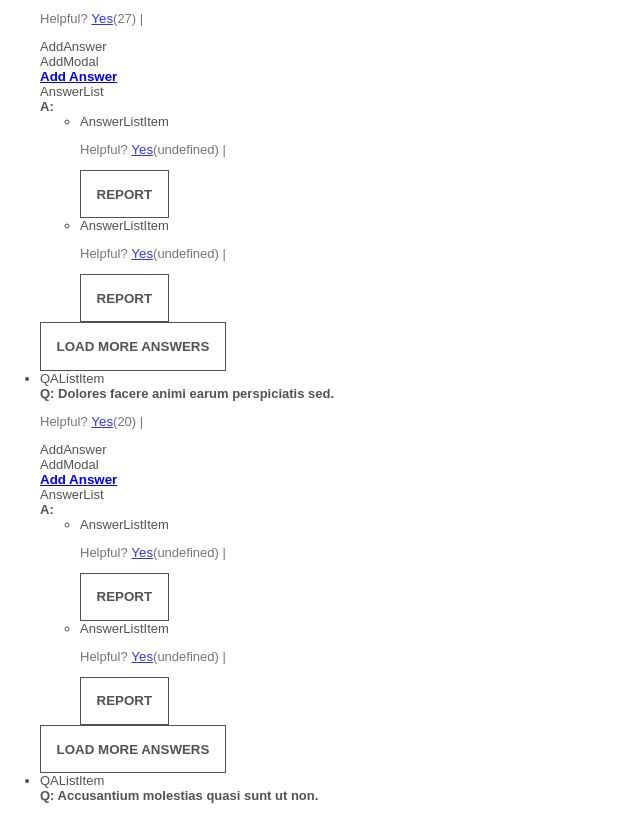
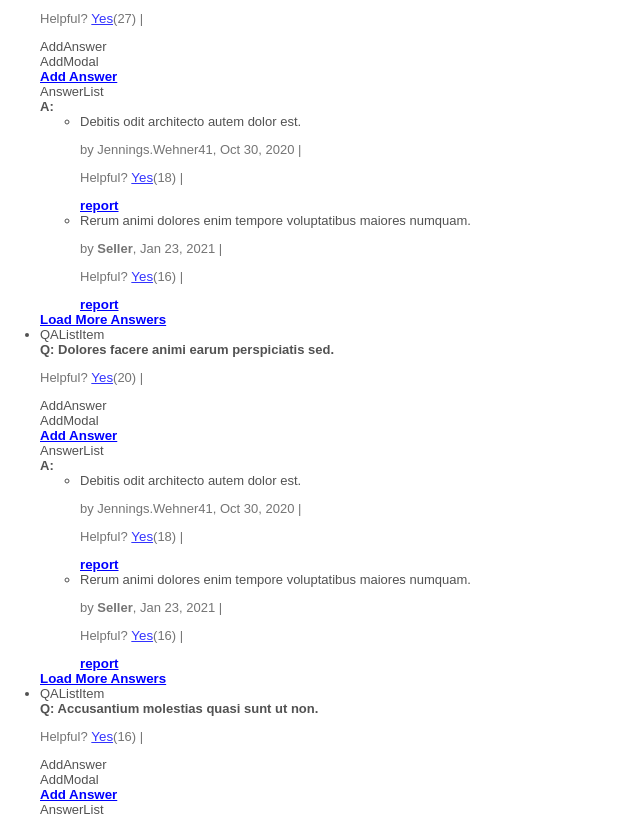
Before and after one commit to Quidditch-Queue-Handlers/FEC-Project-Atelier, a React (Create React App) app in the folder client/: page / in a window 1280 px wide. Shown: the part 914-1730 px from the top of the page, without its empty margins (0-640 px from the left). Built offline with nearby package versions, Linux system fonts and the light colour scheme; no server answers; the HTML template or start-up script is replaced by a standard one.

Commit message:
added date-fns to format my date, added in the answer details, if answer is posted by the seller i bold their name, formatted more returned HTML and styled the report button.

```diff
--- a/client/examples/QA-examples/exampleAnswer329065.json
+++ b/client/examples/QA-examples/exampleAnswer329065.json
@@ -15,7 +15,7 @@
             "answer_id": 3074019,
             "body": "Rerum animi dolores enim tempore voluptatibus maiores numquam.",
             "date": "2021-01-23T00:00:00.000Z",
-            "answerer_name": "Georgette_OConnell50",
+            "answerer_name": "Seller",
             "helpfulness": 16,
             "photos": [
                 {
--- a/client/src/components/QuestionsAndAnswers/QAList/QAListItem/AnswerList/AnswerListItem.jsx
+++ b/client/src/components/QuestionsAndAnswers/QAList/QAListItem/AnswerList/AnswerListItem.jsx
@@ -1,22 +1,37 @@
 import React from 'react';
 import Helpful from '../Helpful';
+import { parseISO } from 'date-fns';
 
-const AnswerListItem = ({answer, helpfulAnswerClickHandler, reportButtonClickHandler}) => {
+const AnswerListItem = ({ answer, helpfulAnswerClickHandler, reportButtonClickHandler }) => {
   const [alreadyReported, setAlreadyReported] = React.useState(false);
-  const [helpfulCount, setHelpfulCount] = React.useState(answer?.helpfulCount);
+  const [helpfulCount, setHelpfulCount] = React.useState(answer?.helpfulness);
+
+  //options object to format my date properly
+  const options = {
+    day: "numeric",
+    month: "short",
+    year: "numeric"
+  }
 
   return (
     <li>
-      <div>AnswerListItem</div>
-      <Helpful helpfulCount={helpfulCount} helpfulClickHandler={helpfulAnswerClickHandler}/>
+      <div>{`${answer.body}`}</div>
+      {answer.answerer_name === 'Seller' ? (
+        <p>by <b>{answer.answerer_name}</b>, {parseISO(answer.date).toLocaleDateString("en-US", options)} |</p>
+      ): (
+        <p>{`by ${answer.answerer_name}, ${parseISO(answer.date).toLocaleDateString("en-US", options)}`} |</p>
+        )}
+      <Helpful helpfulCount={helpfulCount} helpfulClickHandler={helpfulAnswerClickHandler} />
       <button onClick={() => {
-        if(!alreadyReported) {
+        if (!alreadyReported) {
           reportButtonClickHandler();
           setAlreadyReported(true);
         } else {
           console.log('Already Reported!!');
         }
-      }}>report</button>
+      }}
+        style={{ padding: 0, background: "none", border: "none", color: "blue", textDecoration: "underline", textTransform: "none" }}
+      >report</button>
     </li>
   );
 };
--- a/client/src/components/QuestionsAndAnswers/QAList/QAListItem/AnswerList/index.jsx
+++ b/client/src/components/QuestionsAndAnswers/QAList/QAListItem/AnswerList/index.jsx
@@ -19,7 +19,10 @@ const AnswerList = ({ loadMoreAnswersClickHandler, displayedAnswerList, helpfulA
           />
         ))}
       </ul>
-      <button onClick={() => loadMoreAnswersClickHandler()}>Load More Answers</button>
+      <button
+        onClick={loadMoreAnswersClickHandler}
+        style={{ padding: 0, background: "none", border: "none", color: "blue", textDecoration: "underline", textTransform: "none" }}
+      >Load More Answers</button>
     </div>
   );
 };
--- a/client/src/components/QuestionsAndAnswers/QAList/QAListItem/index.jsx
+++ b/client/src/components/QuestionsAndAnswers/QAList/QAListItem/index.jsx
@@ -17,6 +17,8 @@ const QAListItem = ({ question }) => {
   React.useEffect(() => {
     console.log('First A Render')
     //set the answerList and displayedAnswerList on page load after an API call
+      //but before i set the data i need to filter the answer list to raise the seller answers to the top AND to be sorted by helpfulness!
+      //since it is an already sorted list can just iterate and when a Seller user is found it removes it from the data and pushes it to a new list. afterwards the two lists are joined back together.
     //also need to properly set the display count to be 0,1,or 2 correctly
     setAnswerList(example329065.results);
     setDisplayedAnswerList(example329065.results);
@@ -60,7 +62,7 @@ const QAListItem = ({ question }) => {
         displayedAnswerList={displayedAnswerList}
         displayCount={displayCount}
         loadMoreAnswersClickHandler={loadMoreAnswersClickHandler}
-        helpfulClickHandler={helpfulAnswerClickHandler}
+        helpfulAnswerClickHandler={helpfulAnswerClickHandler}
         reportButtonClickHandler={reportButtonClickHandler}
       />
     </li>
--- a/package.json
+++ b/package.json
@@ -12,6 +12,7 @@
   "license": "ISC",
   "dependencies": {
     "axios": "^1.6.2",
+    "date-fns": "^2.30.0",
     "dotenv": "^16.3.1",
     "express": "^4.18.2",
     "jest-environment-jsdom": "^29.7.0",
```
Also changed, not shown: 1 other file (tests, documents, lock files or other folders). Lines whose indentation alone changed are shown as unchanged.
